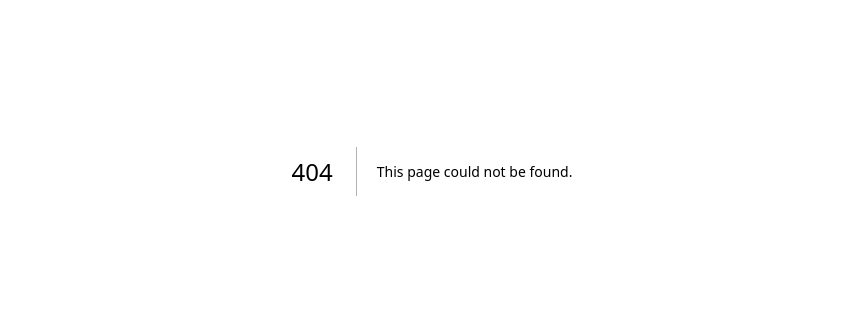
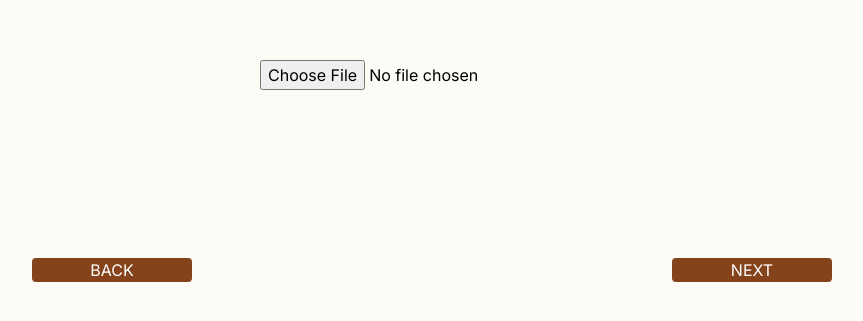
Before and after one commit to DIMELOFLOW/data-garden, a Next.js app: page /upload-page in a window 1280 px wide. Before the commit this address had no page. Shown: the part 229-550 px from the top of the page, without its empty margins (208-1071 px from the left). Built offline with nearby package versions, Linux system fonts and the light colour scheme.

Commit message:
feat: partial validate file input

```diff
--- a/src/app/page.tsx
+++ b/src/app/page.tsx
@@ -1,8 +1,7 @@
-'use client'
+"use client";
 
-import Link from 'next/link';
-import { useState, FC, useEffect } from 'react';
-
+import Link from "next/link";
+import { useState, FC } from "react";
 
 type ButtonContainerPropsLeft = {
   onLeftButtonClick: () => void;
@@ -14,27 +13,76 @@ type ButtonContainerPropsRight = {
   onSelectFormat: (format: string) => void;
 };
 
-const ButtonContainerLeft: FC<ButtonContainerPropsLeft> = ({ onLeftButtonClick, onSelectFormat }) => (
+const ButtonContainerLeft: FC<ButtonContainerPropsLeft> = ({
+  onLeftButtonClick,
+  onSelectFormat,
+}) => (
   <div className="button-container-left">
-    <button onClick={() => { onLeftButtonClick(); onSelectFormat('CSV'); }}>CSV</button>
-    <button onClick={() => { onLeftButtonClick(); onSelectFormat('JSON'); }}>JSON</button>
-    <button onClick={() => { onLeftButtonClick(); onSelectFormat('JSONL'); }}>JSONL</button>
+    <button
+      onClick={() => {
+        onLeftButtonClick();
+        onSelectFormat("CSV");
+      }}
+    >
+      CSV
+    </button>
+    <button
+      onClick={() => {
+        onLeftButtonClick();
+        onSelectFormat("JSON");
+      }}
+    >
+      JSON
+    </button>
+    <button
+      onClick={() => {
+        onLeftButtonClick();
+        onSelectFormat("JSONL");
+      }}
+    >
+      JSONL
+    </button>
   </div>
 );
 
-const ButtonContainerRight: FC<ButtonContainerPropsRight> = ({ onRightButtonClick, onSelectFormat }) => (
+const ButtonContainerRight: FC<ButtonContainerPropsRight> = ({
+  onRightButtonClick,
+  onSelectFormat,
+}) => (
   <div className="button-container-right">
-    <button onClick={() => { onRightButtonClick(); onSelectFormat('JSON'); }}>JSON</button>
-    <button onClick={() => { onRightButtonClick(); onSelectFormat('CSV'); }}>CSV</button>
-    <button onClick={() => { onRightButtonClick(); onSelectFormat('JSONL'); }}>JSONL</button>
+    <button
+      onClick={() => {
+        onRightButtonClick();
+        onSelectFormat("JSON");
+      }}
+    >
+      JSON
+    </button>
+    <button
+      onClick={() => {
+        onRightButtonClick();
+        onSelectFormat("CSV");
+      }}
+    >
+      CSV
+    </button>
+    <button
+      onClick={() => {
+        onRightButtonClick();
+        onSelectFormat("JSONL");
+      }}
+    >
+      JSONL
+    </button>
   </div>
 );
 
 const NextButton = ({ isDisabled }: { isDisabled: boolean }) => (
   <div className="container">
-
-    <Link href="/uploadPage">
-      <button className='next-button' disabled={isDisabled} >NEXT</button>
+    <Link href="/upload-page">
+      <button className="next-button" disabled={isDisabled}>
+        NEXT
+      </button>
     </Link>
   </div>
 );
@@ -42,8 +90,8 @@ const NextButton = ({ isDisabled }: { isDisabled: boolean }) => (
 const YourComponent: FC = () => {
   const [leftButtonPressed, setLeftButtonPressed] = useState(false);
   const [rightButtonPressed, setRightButtonPressed] = useState(false);
-  const [selectedFormatLeft, setSelectedFormatLeft] = useState<string | null>(null);
-  const [selectedFormatRight, setSelectedFormatRight] = useState<string | null>(null);
+  const [, setSelectedFormatLeft] = useState<string | null>(null);
+  const [, setSelectedFormatRight] = useState<string | null>(null);
 
   const handleLeftButtonClick = () => {
     setLeftButtonPressed(true);
@@ -57,24 +105,24 @@ const YourComponent: FC = () => {
 
   const handleFormatSelectionLeft = (format: string) => {
     setSelectedFormatLeft(format);
-    localStorage.setItem('selectedFormatLeft', format);
-  }
+    localStorage.setItem("selectedFormatLeft", format);
+  };
 
   const handleFormatSelectionRight = (format: string) => {
     setSelectedFormatRight(format);
-
-  }
-
-  // useEffect(() => {
-  //   console.log("Formato seleccionado derecho:", selectedFormatLeft);
-  //   console.log("Formato seleccionado izquierdo:", selectedFormatRight);
-  // }, [selectedFormatLeft, selectedFormatRight]); // observe changes
+  };
 
   return (
     <>
       <div className="container">
-        <ButtonContainerLeft onLeftButtonClick={handleLeftButtonClick} onSelectFormat={handleFormatSelectionLeft} />
-        <ButtonContainerRight onRightButtonClick={handleRightButtonClick} onSelectFormat={handleFormatSelectionRight} />
+        <ButtonContainerLeft
+          onLeftButtonClick={handleLeftButtonClick}
+          onSelectFormat={handleFormatSelectionLeft}
+        />
+        <ButtonContainerRight
+          onRightButtonClick={handleRightButtonClick}
+          onSelectFormat={handleFormatSelectionRight}
+        />
       </div>
       <NextButton isDisabled={!isNextButtonEnabled} />
     </>
--- /dev/null
+++ b/src/app/upload-page/components/index.ts
@@ -0,0 +1 @@
+export * from "./upload-files";
--- /dev/null
+++ b/src/app/upload-page/components/upload-files/index.tsx
@@ -0,0 +1,48 @@
+"use client";
+
+import { ChangeEvent, FC, useRef } from "react";
+
+export const UploadFiles: FC = () => {
+  const fileInput = useRef<HTMLInputElement>(null);
+
+  const onHandleChange = (e: ChangeEvent<HTMLInputElement>) => {
+    const existFiles = e.target.files;
+    if (!existFiles || !existFiles.length) {
+      return alert("No valid file");
+    }
+
+    const [file]: File[] = Array.from(existFiles) ?? ([] as File[]);
+
+    const bytesToMb = 1024 * 1024;
+    const isGreaterThan100Mb = file.size / bytesToMb > 100;
+
+    if (isGreaterThan100Mb) {
+      if (fileInput.current) {
+        fileInput.current.value = "";
+      }
+      return alert("File size should be less than 100Mb");
+    }
+
+    const fileTypeMap = {
+      csv: "CSV",
+      "application/json": "JSON",
+    };
+
+    const retrievedFileType = localStorage.getItem("selectedFormatLeft");
+    const isRightFormatType =
+      fileTypeMap[file.type as keyof typeof fileTypeMap] !== retrievedFileType;
+
+    if (isRightFormatType) {
+      if (fileInput.current) {
+        fileInput.current.value = "";
+      }
+      return alert(`File should be type ${retrievedFileType}`);
+    }
+  };
+
+  return (
+    <div className="upload-container">
+      <input type="file" onChange={onHandleChange} ref={fileInput} />
+    </div>
+  );
+};
--- a/src/app/uploadPage/page.tsx
+++ b/src/app/upload-page/page.tsx
@@ -1,14 +1,11 @@
 import { FC } from "react";
 import Link from "next/link";
 
-const UploadContainer = () => (
-  <div className="upload-container">
-    <input type="file" />
-  </div>
-);
+import { UploadFiles } from "./components/";
 
 const NextButton = () => (
   <div className="container">
+    {/* TODO: Should use Next Link ? */}
     <link rel="stylesheet" href="" />
     <button className="next-button">NEXT</button>
   </div>
@@ -26,7 +23,7 @@ const UploadPage: FC = () => {
   return (
     <>
       <div className="container">
-        <UploadContainer />
+        <UploadFiles />
       </div>
       <div className="containerButton">
         <BackButton />
```
